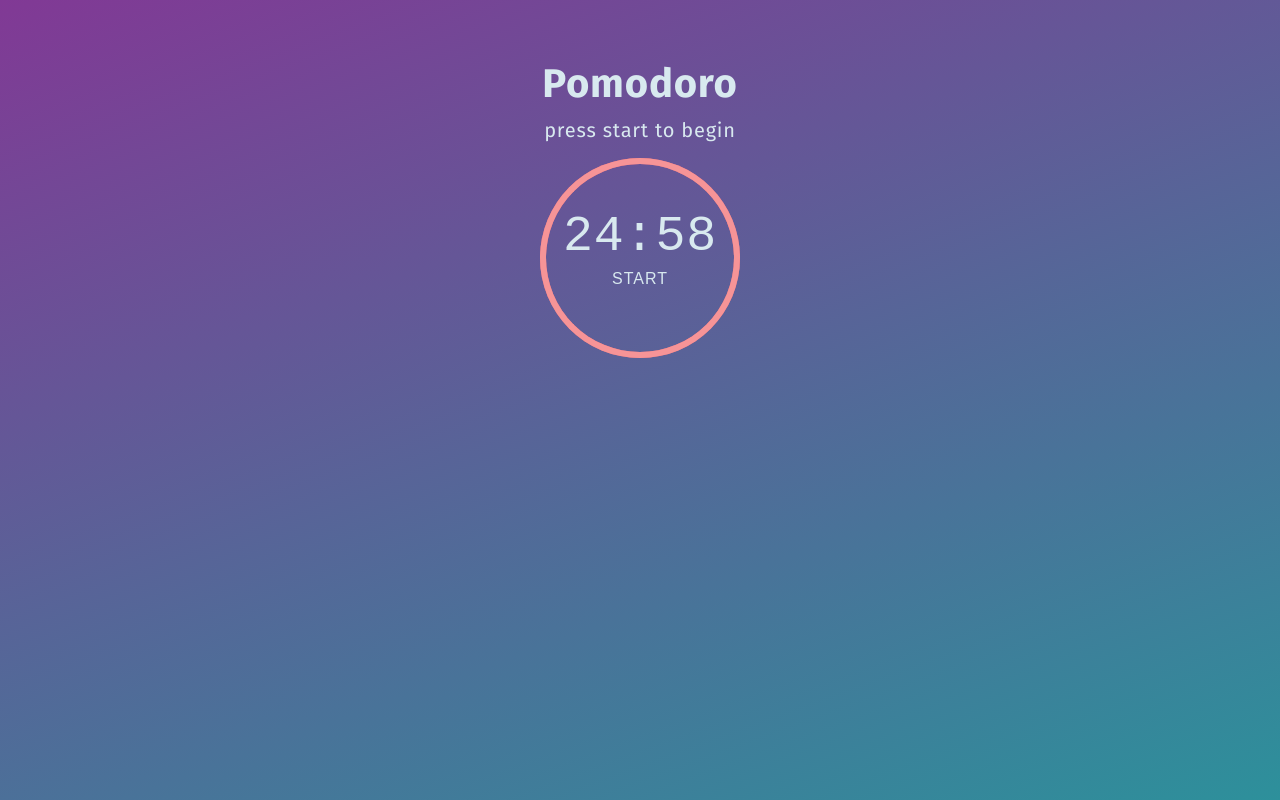
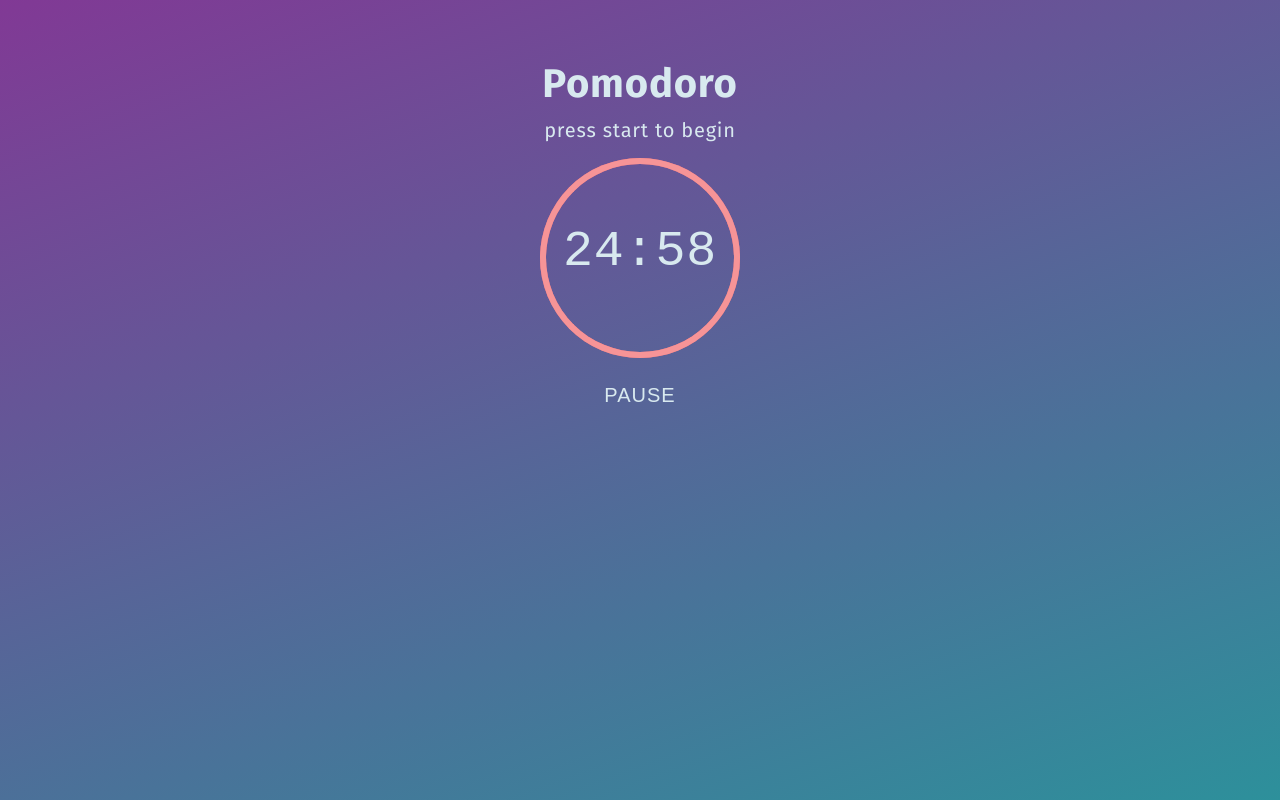
Before and after one commit to Hyunseo17/Pomodoro, a plain HTML site: page index.html in a window 1280 px wide. Both pictures are taken after a click on the button "START". Drawn offline with Linux system fonts and the light colour scheme; a web font is replaced by a local one.

Commit message:
added pausing functionality

```diff
--- a/app.js
+++ b/app.js
@@ -1,38 +1,52 @@
 const bells = new Audio('./sounds/Golden-Ringtone.wav');
-const startBtn = document.querySelector('.btn-start');
-const session = document.querySelector('.minutes');
-let myInterval;
-let state = true;
+const Btn = document.querySelector('.btn')
+const min = document.querySelector('.minutes')
+const sec = document.querySelector('.seconds')
+
+let myInterval
+let isRunning = false;
+let total = 0;
 
 const appTimer = () => {
-    const sessionAmount = Number.parseInt(session.textContent)
-    if(state){
-        state = false;
-        let totalSeconds = sessionAmount * 60
+    // check if the program is running already
+    if(!isRunning){
+        isRunning = true;
+        // changes button from start -> pause
+        Btn.innerHTML = "pause"
+
+        // initialize the timer
+        if(total === 0){
+            total = Number.parseInt(min.textContent) * 60
+        }
+
+
         const updateSeconds = () => {
-            const minuteDiv = document.querySelector('.minutes');
-            const secondDiv = document.querySelector('.seconds');
+            //Counts down the seconds on the timer
+            total--;
+            let minutesLeft = Math.floor(total/60);
+            let secondsLeft = total % 60;
 
-            totalSeconds--;
+            min.textContent = `${minutesLeft}`;
+            // ? ternery operator that acts like an if else statement
+            sec.textContent = secondsLeft < 10 ? '0' + secondsLeft : secondsLeft;
 
-            let minutesLeft = Math.floor(totalSeconds/60);
-            let secondsLeft = totalSeconds % 60;
-
-            if(secondsLeft < 10) {
-              secondDiv.textContent = '0' + secondsLeft;
-            } else {
-              secondDiv.textContent = secondsLeft;
-            }
-            minuteDiv.textContent = `${minutesLeft}`
-
-            if(minutesLeft === 0 && secondsLeft === 0) {
-              bells.play()
-              clearInterval(myInterval);
+            if(minutesLeft === 0 && secondsLeft === 0){
+                bells.play();
+                //????????
+                clearInterval(myInterval)
+                isRunning = false;
+                Btn.innerHTML = "start";
+                total = 0;
             }
         }
-        myInterval = setInterval(updateSeconds,1000)
+        // ??????
+        myInterval = setInterval(updateSeconds, 1000)
     } else{
-        alert('Session has already started.')
+        isRunning = false;
+        Btn.innerHTML = "resume";
+        container.appendChild(reset);
+
+        clearInterval(myInterval);
     }
 }
-startBtn.addEventListener('click', appTimer);
+Btn.addEventListener('click', appTimer);
--- a/index.html
+++ b/index.html
@@ -21,8 +21,8 @@
             <div class="app-counter-box">
                 <p><span class="minutes">25</span>:<span class="seconds">00</span></p>
             </div>
-            <button class="btn-start">start</button>
         </div>
+        <button class="btn">start</button>
     </div>
 </body>
 <script src="./app.js"></script>
--- a/style.css
+++ b/style.css
@@ -15,6 +15,7 @@ h1{
 
 p{
     margin: 0;
+    padding: 15px;
 }
 
 .app-message{
@@ -112,8 +113,8 @@ button:hover {
 
 button {
   position: relative;
-  top: 50px;
-  font-size: 80%;
+  top: 25px;
+  font-size: 100%;
   text-transform: uppercase;
   letter-spacing: 1px;
   border: none;
```
